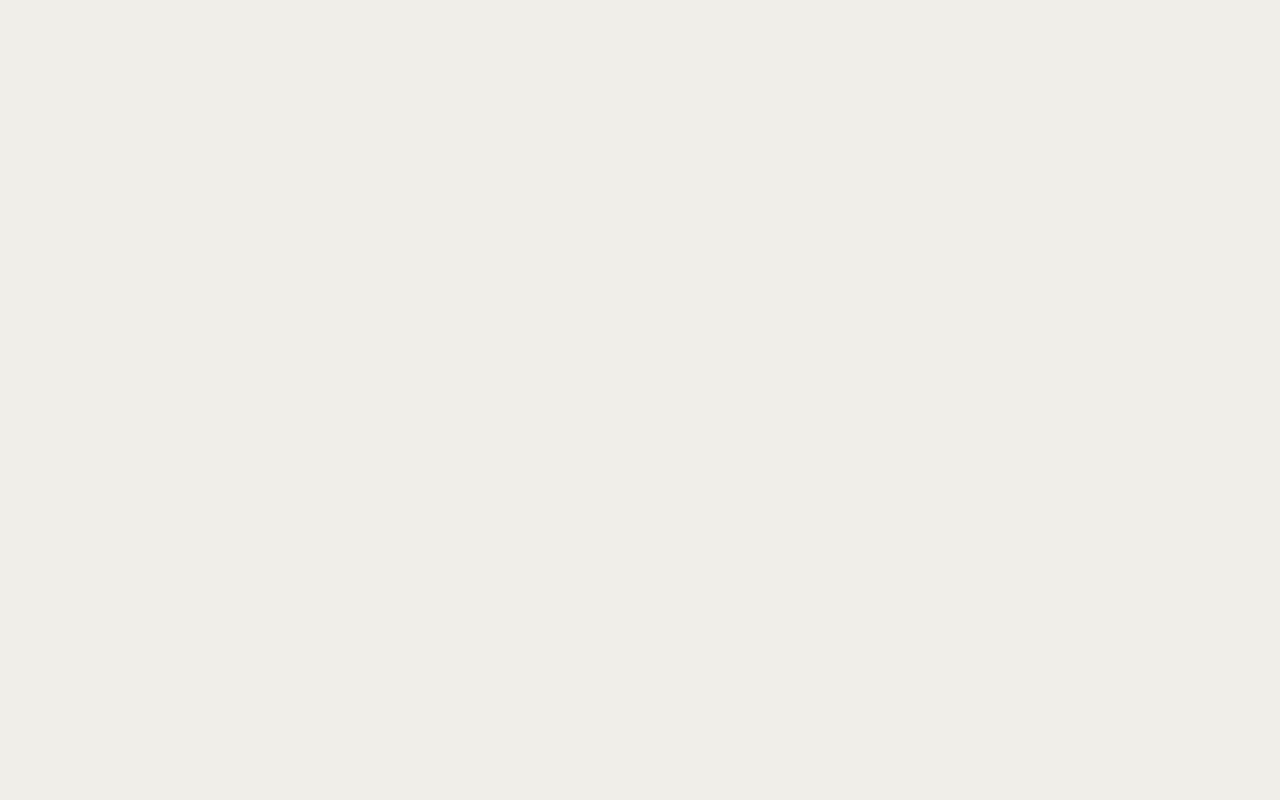
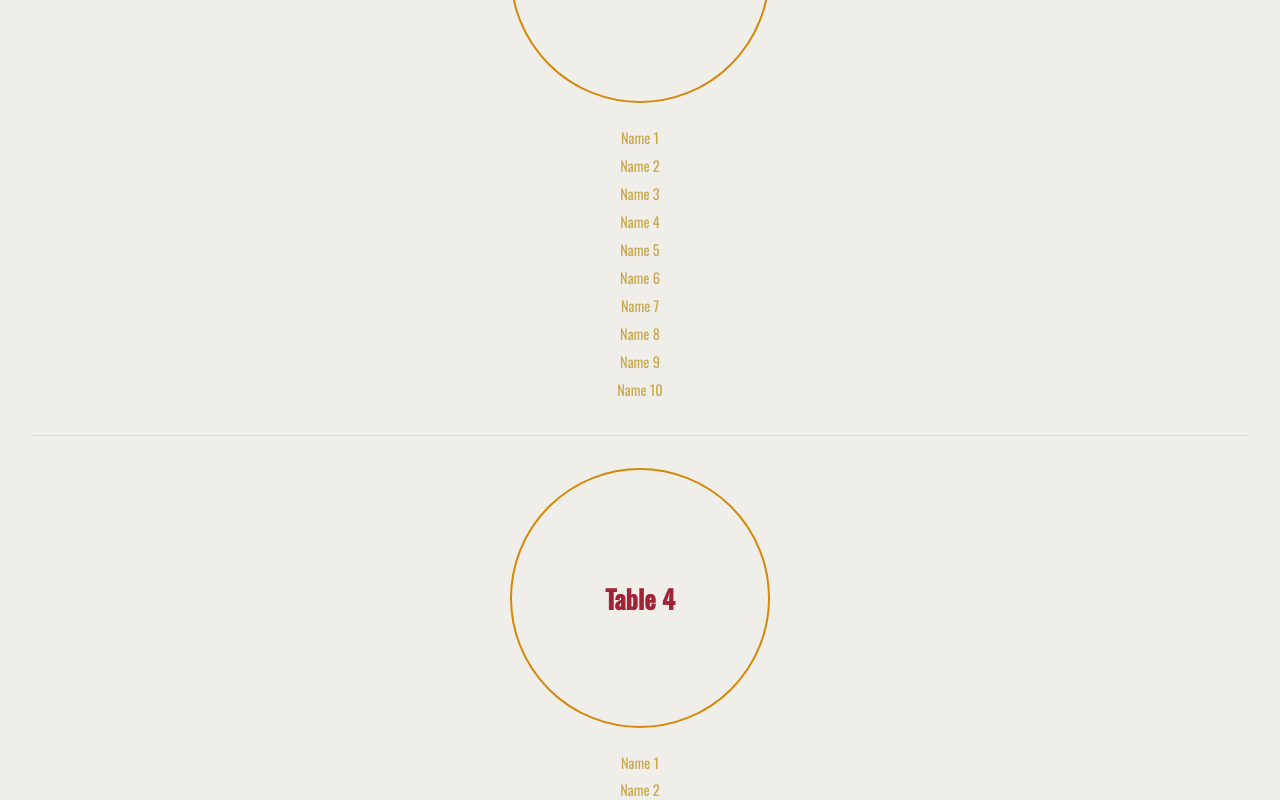
Before and after one commit to krushpatel04/M-R-Wedding, a Next.js app: page /M-R-Wedding/ in a window 1280 px wide. Shown: the part 1760-2560 px from the top of the page. Before the commit the page ends 1436 px from the top, so only its background shows below. Built offline with nearby package versions, Linux system fonts and the light colour scheme; a web font is replaced by a local one.

Commit message:
Add 36 tables with 10 placeholder names each

```diff
--- a/app/components/Portfolio.tsx
+++ b/app/components/Portfolio.tsx
@@ -7,11 +7,10 @@ const BG = "#f0eee9";
 
 /* ── Seating data ───────────────────────────────────────────────────────── */
 
-const tables = [
-  { number: 1, guests: [] },
-  { number: 2, guests: [] },
-  { number: 3, guests: [] },
-];
+const tables = Array.from({ length: 36 }, (_, i) => ({
+  number: i + 1,
+  guests: Array.from({ length: 10 }, (_, j) => `Name ${j + 1}`),
+}));
 
 /* ── Table card ─────────────────────────────────────────────────────────── */
 
```
